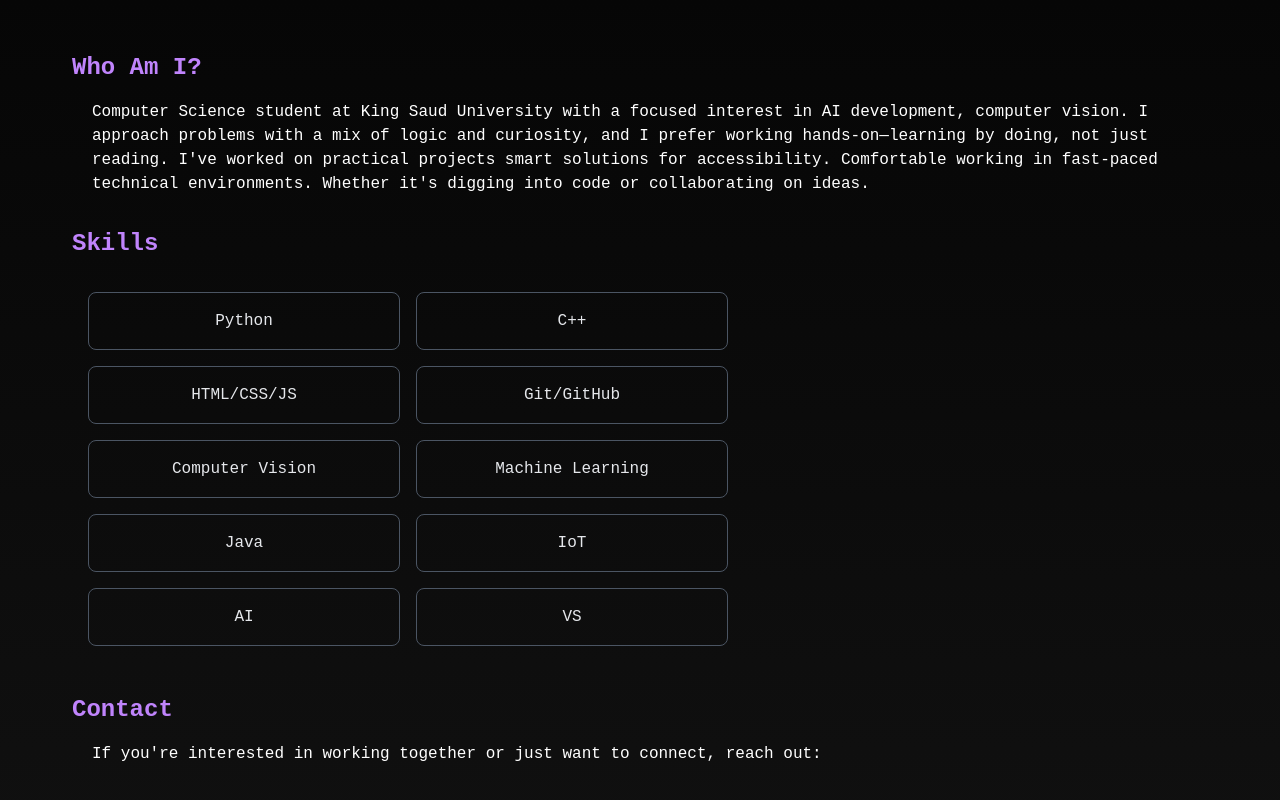
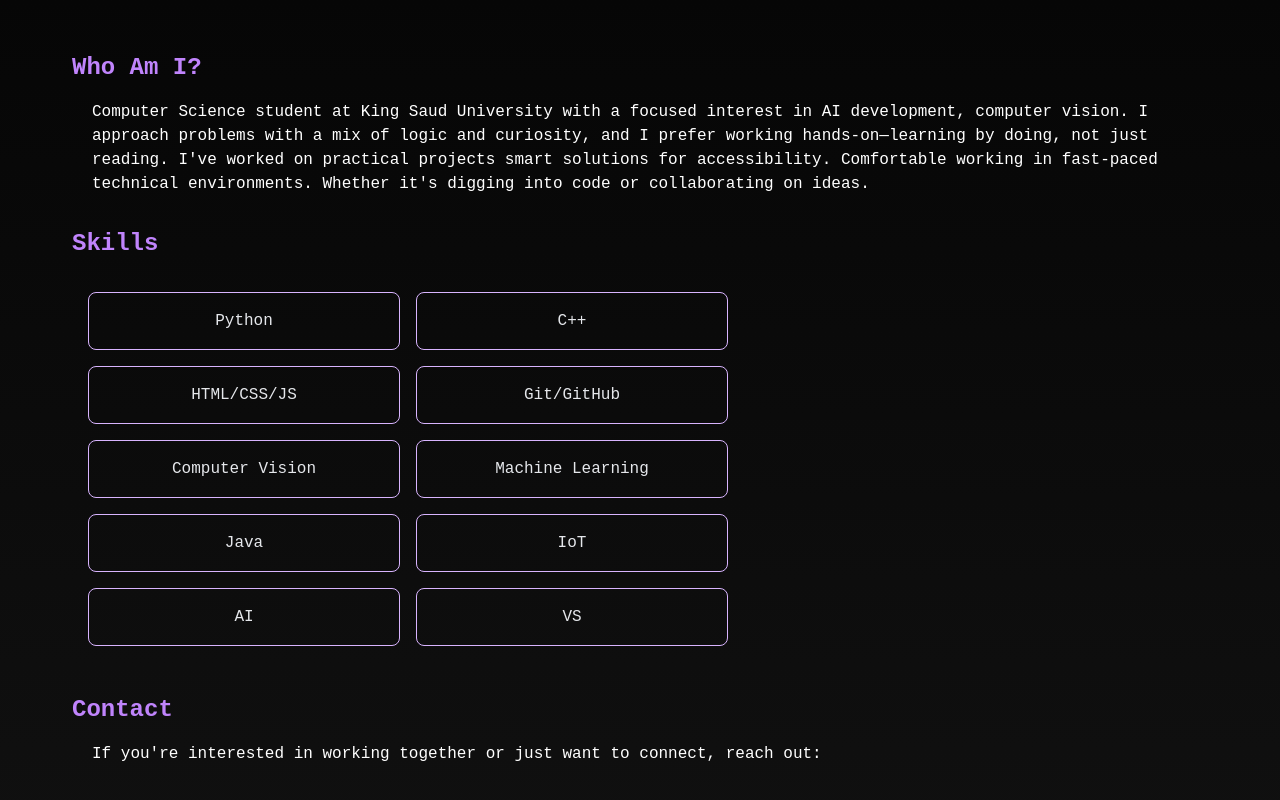
Before and after one commit to deeishere/portfolioo, a plain HTML site: page index.html in a window 1280 px wide. Shown: the part 502-1302 px from the top of the page. Drawn offline with nearby package versions, Linux system fonts and the light colour scheme.

Commit message:
Update index.html

```diff
--- a/index.html
+++ b/index.html
@@ -220,34 +220,34 @@
 
     <h2 class="text-2xl font-semibold mt-8 mb-4 text-purple-400">Skills</h2>
     <div class="grid grid-cols-2 gap-4 max-w-2xl p-4">
-      <div class="border border-gray-600 p-4 rounded-lg text-center">
+      <div class="border border-purple-300 p-4 rounded-lg text-center">
         <span class="text-gray-200">Python</span>
       </div>
-      <div class="border border-gray-600 p-4 rounded-lg text-center">
+      <div class="border border-purple-300 p-4 rounded-lg text-center">
         <span class="text-gray-200">C++</span>
       </div>
-      <div class="border border-gray-600 p-4 rounded-lg text-center">
+      <div class="border border-purple-300 p-4 rounded-lg text-center">
         <span class="text-gray-200">HTML/CSS/JS</span>
       </div>
-      <div class="border border-gray-600 p-4 rounded-lg text-center">
+      <div class="border border-purple-300 p-4 rounded-lg text-center">
         <span class="text-gray-200">Git/GitHub</span>
       </div>
-      <div class="border border-gray-600 p-4 rounded-lg text-center">
+      <div class="border border-purple-300 p-4 rounded-lg text-center">
         <span class="text-gray-200">Computer Vision</span>
       </div>
-      <div class="border border-gray-600 p-4 rounded-lg text-center">
+      <div class="border border-purple-300 p-4 rounded-lg text-center">
         <span class="text-gray-200">Machine Learning</span>
       </div>
-      <div class="border border-gray-600 p-4 rounded-lg text-center">
+      <div class="border border-purple-300 p-4 rounded-lg text-center">
         <span class="text-gray-200">Java</span>
       </div>
-      <div class="border border-gray-600 p-4 rounded-lg text-center">
+      <div class="border border-purple-300 p-4 rounded-lg text-center">
         <span class="text-gray-200">IoT</span>
       </div>
-      <div class="border border-gray-600 p-4 rounded-lg text-center">
+      <div class="border border-purple-300 p-4 rounded-lg text-center">
         <span class="text-gray-200">AI</span>
       </div>
-      <div class="border border-gray-600 p-4 rounded-lg text-center">
+      <div class="border border-purple-300 p-4 rounded-lg text-center">
         <span class="text-gray-200">VS</span>
       </div>
     </div>
```
